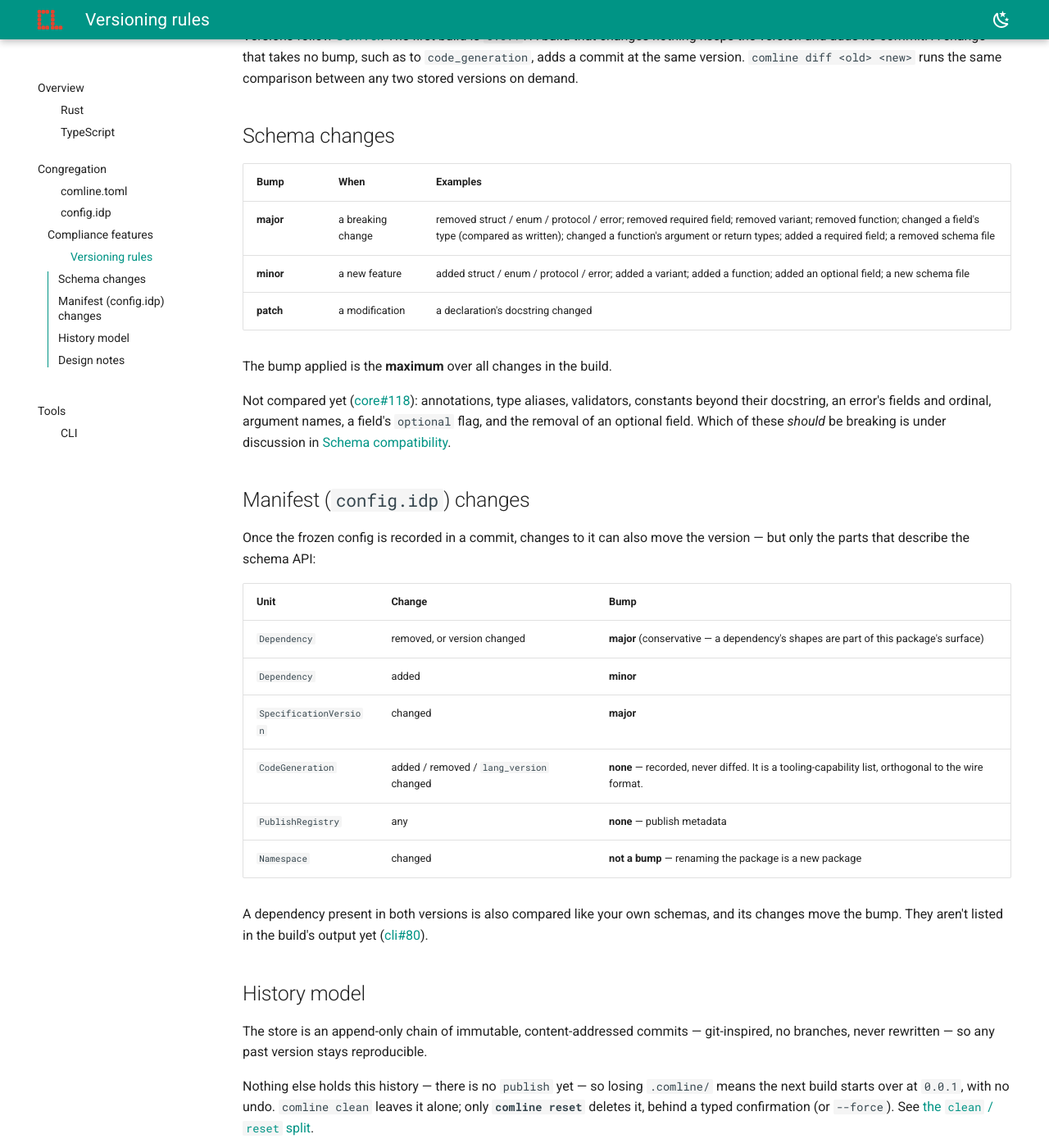
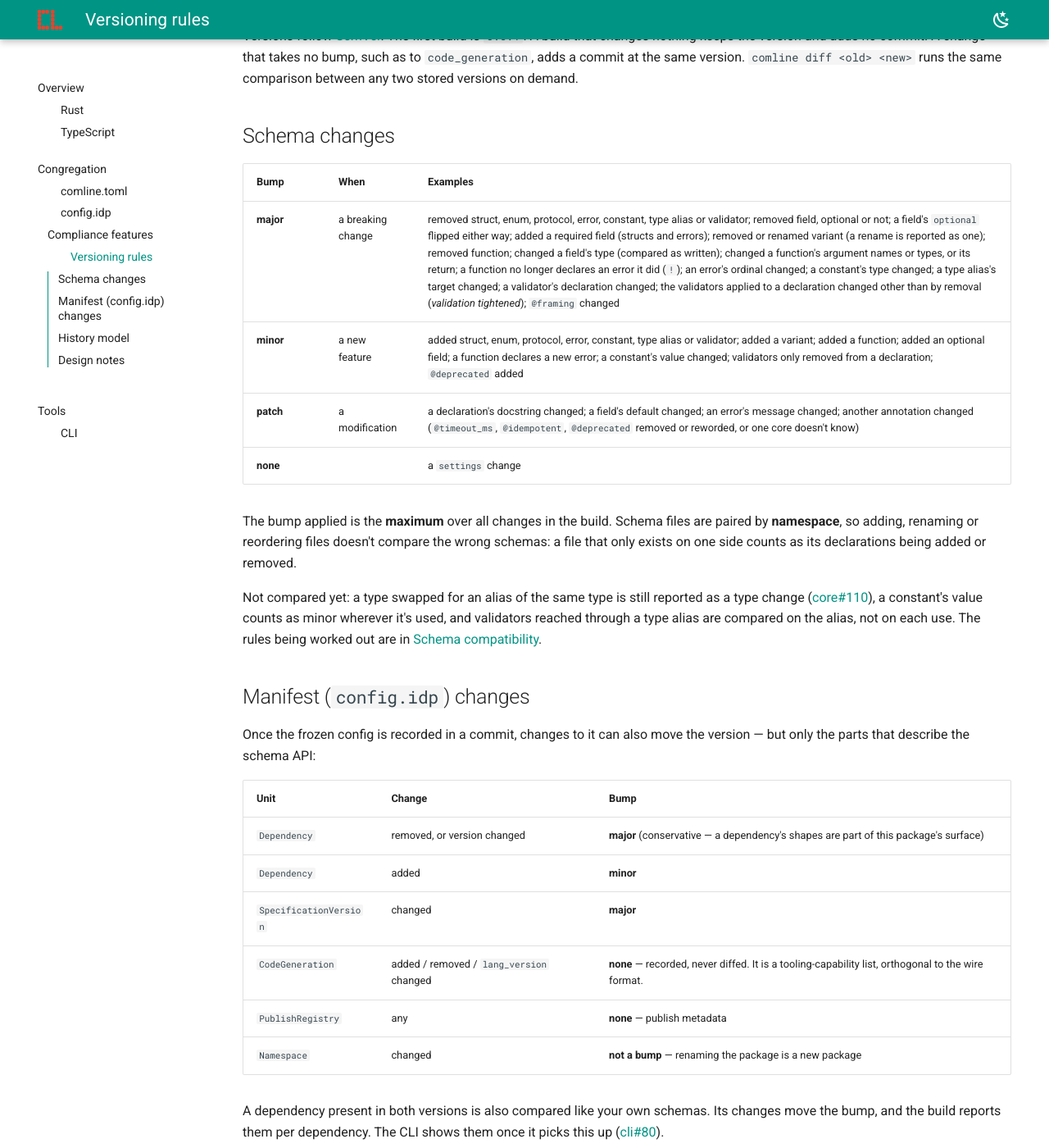
Before and after one commit to ComlineProject/docs, an MkDocs documentation site: the page built from docs/docs/reference/versioning.md, in a window 1280 px wide and 1400 px high, scrolled down 289 px. Shown: the whole window at 82% size. Built offline with MkDocs 1.6.1 and Material for MkDocs 9.7.7, drawn with Linux system fonts in a browser that asks for light colours; the version menu is left out.

Commit message:
docs: versioning rules after the diff gaps are closed

```diff
--- a/docs/docs/reference/versioning.md
+++ b/docs/docs/reference/versioning.md
@@ -16,17 +16,22 @@ versions on demand.
 
 | Bump | When | Examples |
 |---|---|---|
-| **major** | a breaking change | removed struct / enum / protocol / error; removed required field; removed variant; removed function; changed a field's type (compared as written); changed a function's argument or return types; added a required field; a removed schema file |
-| **minor** | a new feature | added struct / enum / protocol / error; added a variant; added a function; added an optional field; a new schema file |
-| **patch** | a modification | a declaration's docstring changed |
+| **major** | a breaking change | removed struct, enum, protocol, error, constant, type alias or validator; removed field, optional or not; a field's `optional` flipped either way; added a required field (structs and errors); removed or renamed variant (a rename is reported as one); removed function; changed a field's type (compared as written); changed a function's argument names or types, or its return; a function no longer declares an error it did (`!`); an error's ordinal changed; a constant's type changed; a type alias's target changed; a validator's declaration changed; the validators applied to a declaration changed other than by removal (*validation tightened*); `@framing` changed |
+| **minor** | a new feature | added struct, enum, protocol, error, constant, type alias or validator; added a variant; added a function; added an optional field; a function declares a new error; a constant's value changed; validators only removed from a declaration; `@deprecated` added |
+| **patch** | a modification | a declaration's docstring changed; a field's default changed; an error's message changed; another annotation changed (`@timeout_ms`, `@idempotent`, `@deprecated` removed or reworded, or one core doesn't know) |
+| **none** | | a `settings` change |
 
-The bump applied is the **maximum** over all changes in the build.
+The bump applied is the **maximum** over all changes in the build. Schema files
+are paired by **namespace**, so adding, renaming or reordering files doesn't
+compare the wrong schemas: a file that only exists on one side counts as its
+declarations being added or removed.
 
-Not compared yet ([core#118](https://github.com/ComlineProject/core/issues/118)):
-annotations, type aliases, validators, constants beyond their docstring, an
-error's fields and ordinal, argument names, a field's `optional` flag, and the
-removal of an optional field. Which of these *should* be breaking is under
-discussion in [Schema compatibility](../proposals/schema-compatibility.md).
+Not compared yet: a type swapped for an alias of the same type is still
+reported as a type change
+([core#110](https://github.com/ComlineProject/core/issues/110)), a constant's
+value counts as minor wherever it's used, and validators reached through a
+type alias are compared on the alias, not on each use. The rules being worked
+out are in [Schema compatibility](../proposals/schema-compatibility.md).
 
 ## Manifest (`config.idp`) changes
 
@@ -42,8 +47,9 @@ version — but only the parts that describe the schema API:
 | `PublishRegistry` | any | **none** — publish metadata |
 | `Namespace` | changed | **not a bump** — renaming the package is a new package |
 
-A dependency present in both versions is also compared like your own schemas,
-and its changes move the bump. They aren't listed in the build's output yet
+A dependency present in both versions is also compared like your own schemas.
+Its changes move the bump, and the build reports them per dependency. The CLI
+shows them once it picks this up
 ([cli#80](https://github.com/ComlineProject/cli/issues/80)).
 
 ## History model
```
